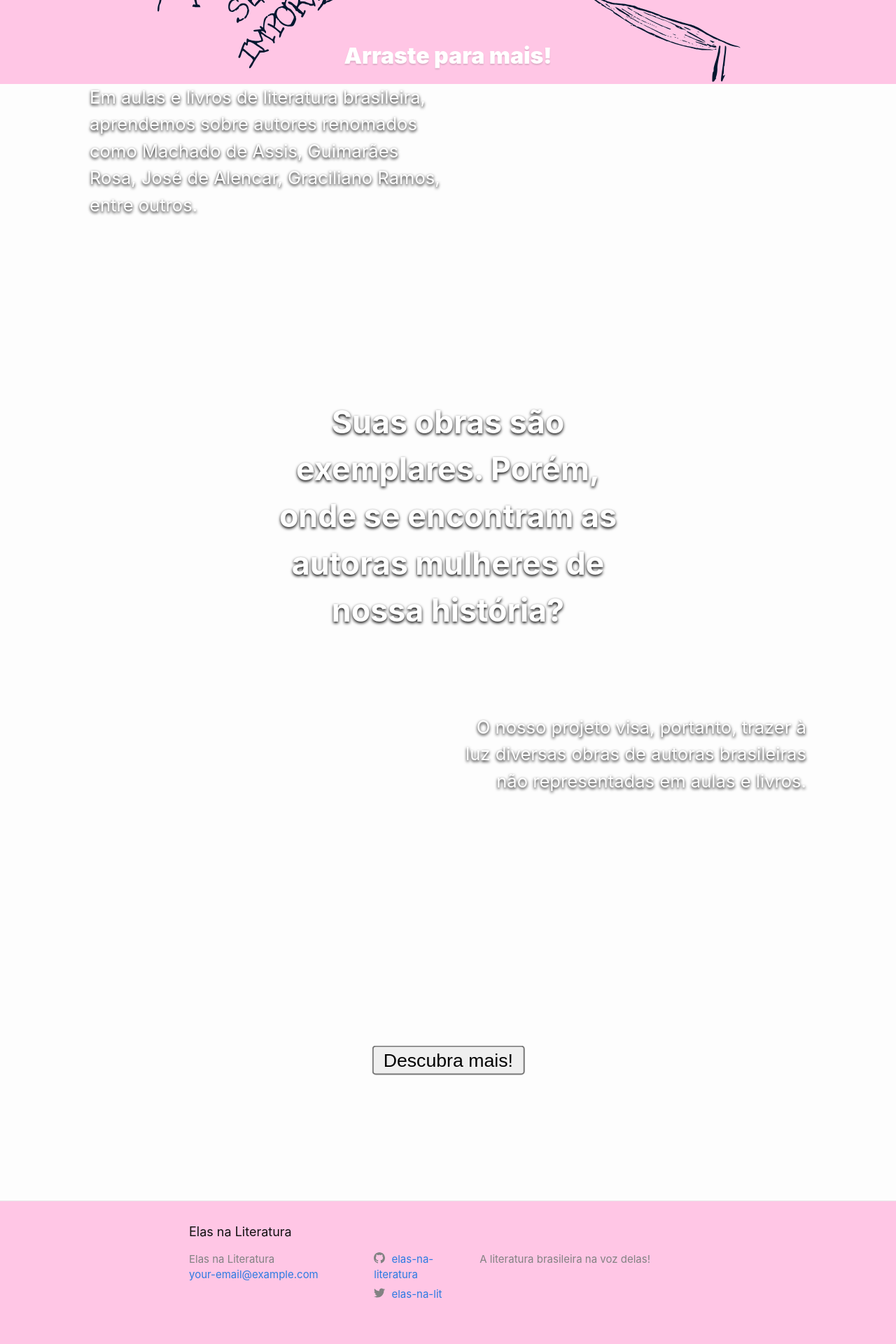
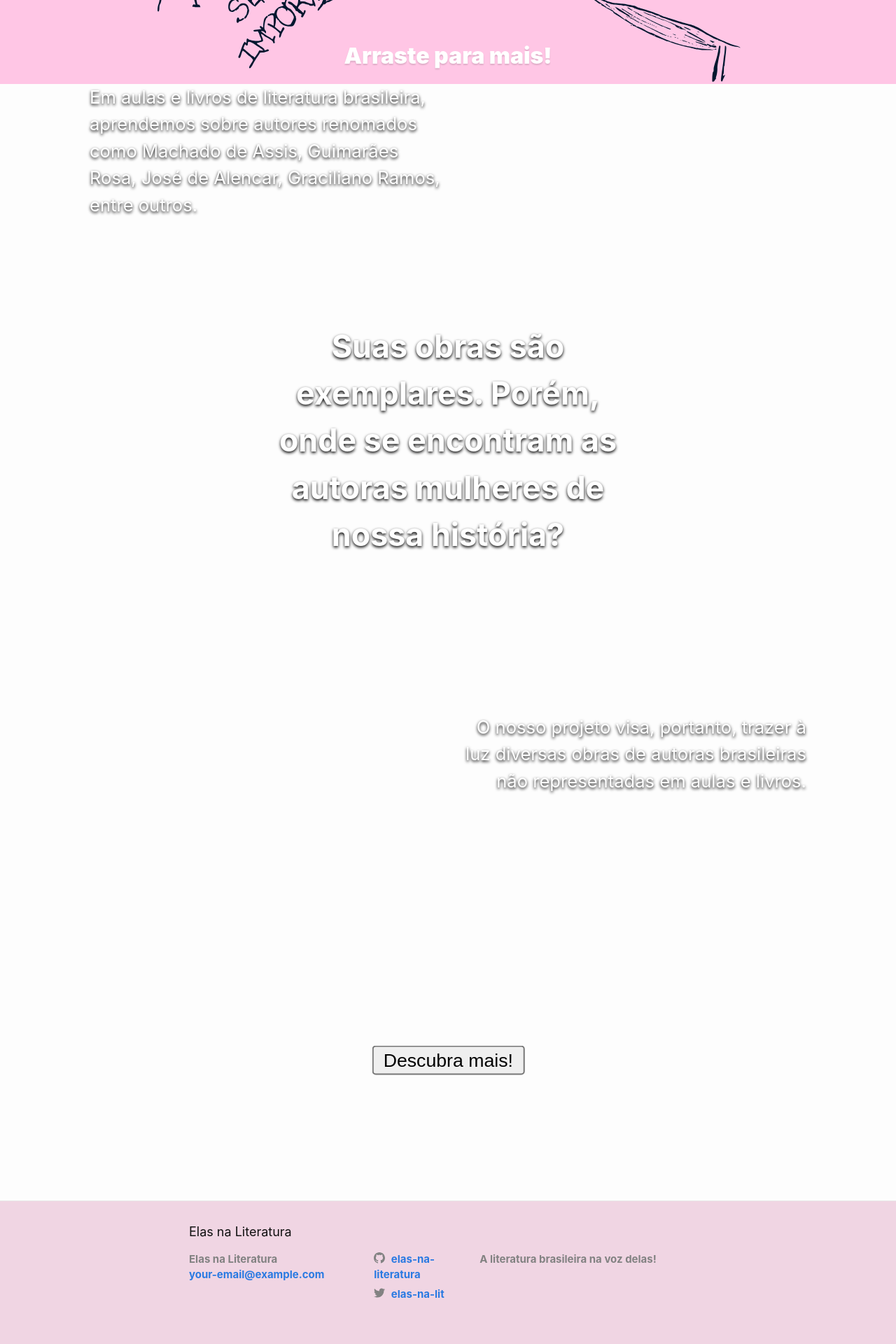
Before and after one commit to elas-na-literatura/elas-na-literatura.github.io, a Jekyll site: the page built from index.markdown, in a window 1280 px wide. Shown: the part 780-2700 px from the top of the page at 70% size. Built offline with Jekyll 4.4.1, drawn with Linux system fonts in a browser that asks for light colours; our own code applies the rules of GitHub Pages for plain Markdown files.

Commit message:
redesign feito?

```diff
--- a/_layouts/home.html
+++ b/_layouts/home.html
@@ -95,7 +95,7 @@
         </div>
         <span style="position: fixed;bottom: 16px;text-align: center;width:100%;font-weight: 900;font-size: 2.5vmax;color:white;text-shadow: #0002 0px 2px 2px;opacity: calc(1 - var(--blurfactor));">Arraste para mais!</span>
         <div class="specialquote" style="left: 10%;--scrollpos: 0vh;text-align: left;">Em aulas e livros de literatura brasileira, aprendemos sobre autores renomados como Machado de Assis, Guimarães Rosa, José de Alencar, Graciliano Ramos, entre outros.</div>
-        <div class="specialquote" style="left: calc(50% - 20vw);--scrollpos: 50vh; font-size: 3.5vmax;text-align: center; font-weight: 700; width: 40vw;">Suas obras são exemplares. Porém, onde se encontram as autoras mulheres de nossa história?</div>
+        <div class="specialquote" style="left: calc(50% - 20vw);--scrollpos: 38vh; font-size: 3.5vmax;text-align: center; font-weight: 700; width: 40vw;">Suas obras são exemplares. Porém, onde se encontram as autoras mulheres de nossa história?</div>
         <div class="specialquote" style="right: 10%;--scrollpos: 100vh;text-align: right;">O nosso projeto visa, portanto, trazer à luz diversas obras de autoras brasileiras não representadas em aulas e livros.</div>
         <div class="specialquote" style="left: calc(50% - 20vw);--scrollpos: 150vh; font-size: 3.5vmax;text-align: center; font-weight: 700; width: 40vw;">
             <button class="button" onclick='window.open("{{ site.url }}/obras","_self")' style="transform:scale(2);">Descubra mais!</button>
@@ -111,7 +111,7 @@
         });
     </script>
 
-    <footer class="site-footer h-card" style="position: absolute;width: 100vw;bottom:-200vh;background-color: #ffc6e5;">
+    <footer class="site-footer h-card" style="position: absolute;width: 100vw;bottom:-200vh;background-color: #e9c1d6ab;font-weight:700;">
         <data class="u-url" href="{{ "/" | relative_url }}"></data>
 
         <div class="wrapper">
```
